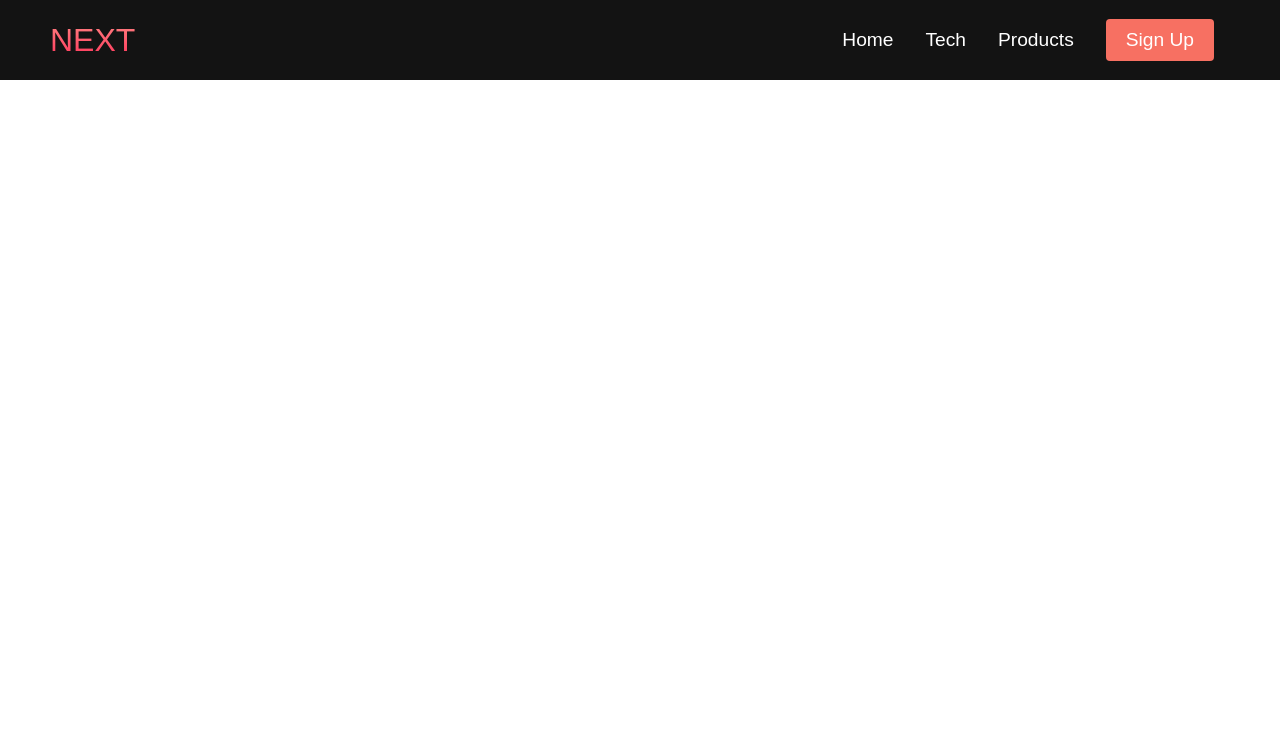
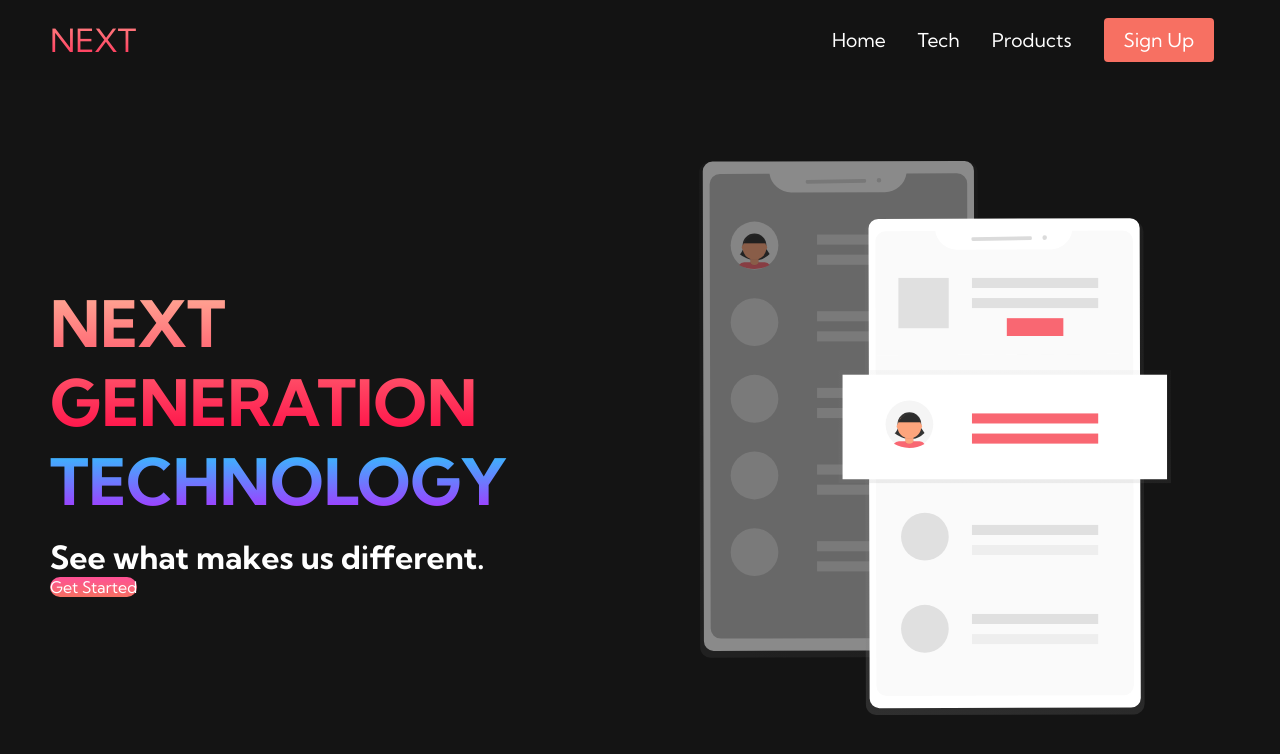
Before and after one commit to greymini/first_web, a plain HTML site: page index.html in a window 1280 px wide. Drawn offline with Linux system fonts and the light colour scheme.

Commit message:
added style.css and fonts

```diff
--- a/app.js
+++ b/app.js
@@ -0,0 +1,7 @@
+const menu = document.querySelector('#mobile-menu')
+const menu_links = document.querySelector(".navbar__menu")
+
+menu.addEventListener('click', function() {
+    menu.classList.toggle('is-active');
+    menu_links.classList.toggle('active');
+});
--- a/index.html
+++ b/index.html
@@ -5,8 +5,14 @@
     <meta name="viewport" content="width=device-width, initial-scale=1.0">
     <title>NEXT Webpage</title>
     <link rel="stylesheet" href="style.css">
+    <script src="https://kit.fontawesome.com/41b5485161.js" crossorigin="anonymous"></script>
+    <link rel="preconnect" href="https://fonts.googleapis.com">
+    <link rel="preconnect" href="https://fonts.gstatic.com" crossorigin>
+    <link href="https://fonts.googleapis.com/css2?family=Kumbh+Sans:wght@700&display=swap" rel="stylesheet">
+    <link href="https://fonts.googleapis.com/css2?family=Kumbh+Sans&display=swap" rel="stylesheet">
 </head>
 <body>
+   <!--Navbar Scetion-->
    <nav class="navbar">
     <div class="navbar__container">
         <a href="/" id="navbar__logo">NEXT</a>
@@ -31,5 +37,21 @@
         </ul>
     </div>
    </nav>
+
+   <!---Hero Section-->
+   <div class="main">
+    <div class="main__container">
+        <div class="main__content">
+            <h1>NEXT GENERATION</h1>
+            <h2>TECHNOLOGY</h2>
+            <p>See what makes us different.</p>
+            <button class="main__btn"><a href="/">Get Started</a></button>
+        </div>
+    <div class="main__img--container">
+        <img src="images/pic1.svg" alt="pic" id="main__img">
+    </div>
+    </div>
+   </div>
+   <script src="app.js"></script>
 </body>
 </html>
--- a/style.css
+++ b/style.css
@@ -196,5 +196,103 @@
         transform: translateY(-8px) rotate(-45deg);
     }
 
+}
+
+/* Hero Section Css */
+.main {
+    background-color: #141414;
+}
+
+.main__container {
+    display: grid;
+    grid-template-columns: 1fr 1fr;
+    align-items: center;
+    justify-self: center;
+    margin: 0 auto;
+    height: 90vh;
+    background-color: #141414;
+    z-index: 1;
+    width: 100%;
+    max-width: 1300px;
+    padding: 0 50px;
 
 }
+
+.main__content h1 {
+    font-size: 4rem;
+    background-color: #ff8177;
+    background-image: linear-gradient(to top, #ff0844 0%, #ffb199 100%);
+    background-size: 100%;
+    -webkit-background-clip: text;
+    -moz-background-clip: text;
+    -webkit-text-fill-color: transparent;
+    -moz-text-fill-color: transparent;
+}
+
+.main__content h2 {
+    font-size: 4rem;
+    background-color: #ff8177;
+    background-image: linear-gradient(to top, #b721ff 0%, #21d4fd 100%);
+    background-size: 100%;
+    -webkit-background-clip: text;
+    -moz-background-clip: text;
+    -webkit-text-fill-color: transparent;
+    -moz-text-fill-color: transparent;
+}
+
+.main__content p {
+    margin-top: 1rem;
+    font-size: 2rem;
+    font-weight: 700;
+    color: #fff;
+}
+
+.main__btn {
+    font-size: 1rem;
+    background-image: linear-gradient(to top, #f77062 0%, #fe5196 100%);
+    padding: 14px, 32px;
+    border: none;
+    border-radius: 2rem;
+    cursor: pointer;
+    position: relative;
+    transition: all 0.35s;
+    outline: none;
+}
+
+.main__btn a {
+    position: relative;
+    z-index: 2;
+    color: #fff;
+    text-decoration: none;
+}
+
+.main__btn:after {
+    position: absolute;
+    content: '';
+    top: 0;
+    left: 0;
+    width: 0;
+    height: 100%;
+    background: #4837ff;
+    transition: all 0.35s;
+    border-radius: 4px;
+}
+
+.main__btn:hover {
+    color: #fff;
+}
+
+.main__btn:hover:after {
+    width: 100%;
+}
+
+.main__img--container {
+    text-align: center;
+}
+
+#main__img {
+    height: 80%;
+    width: 80%;
+}
+
+/* Mobile Responsive */
```
Also changed, not shown: images/pic1.svg (added), images/pic2.jpg (added), 2 other files.
